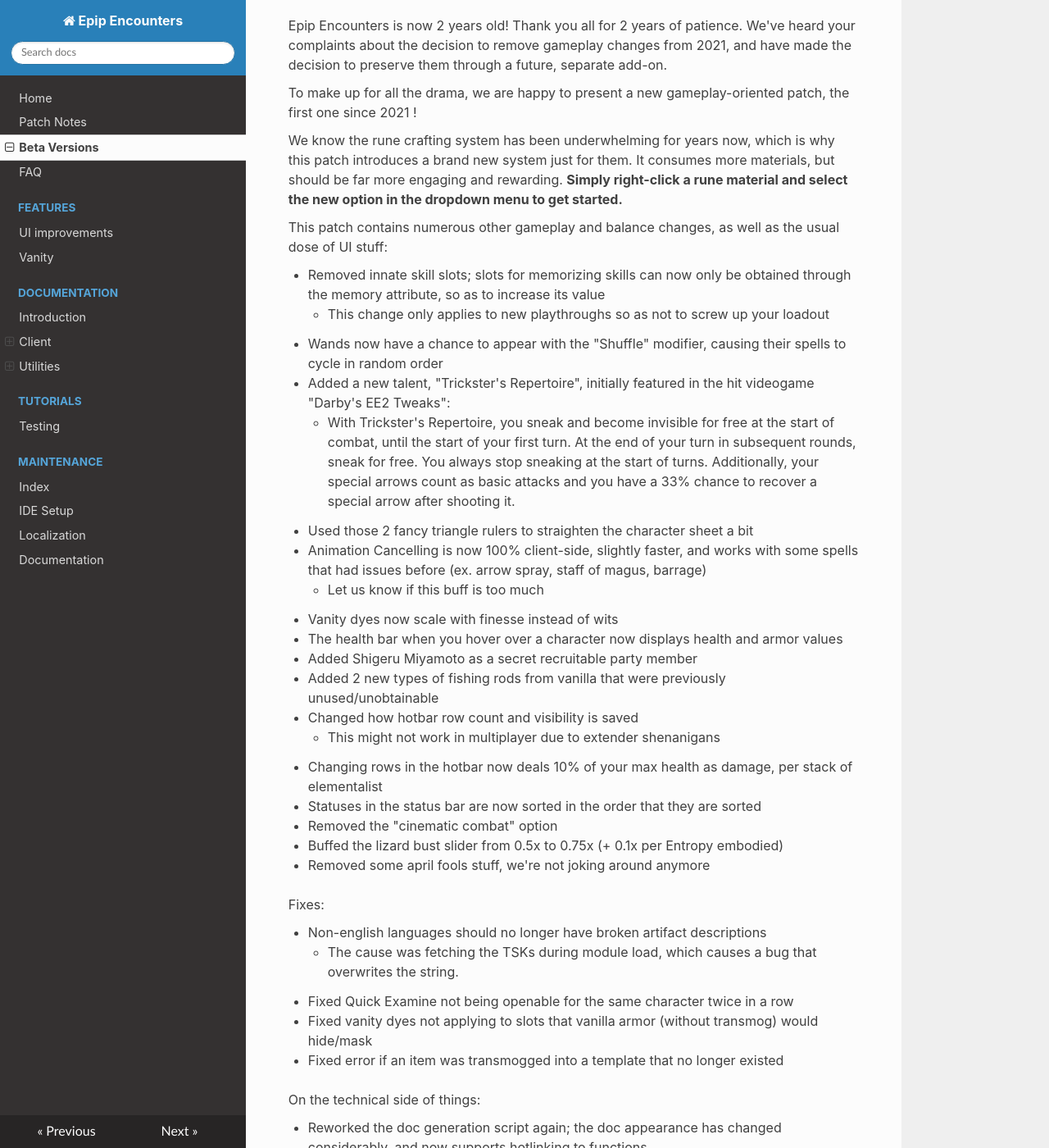
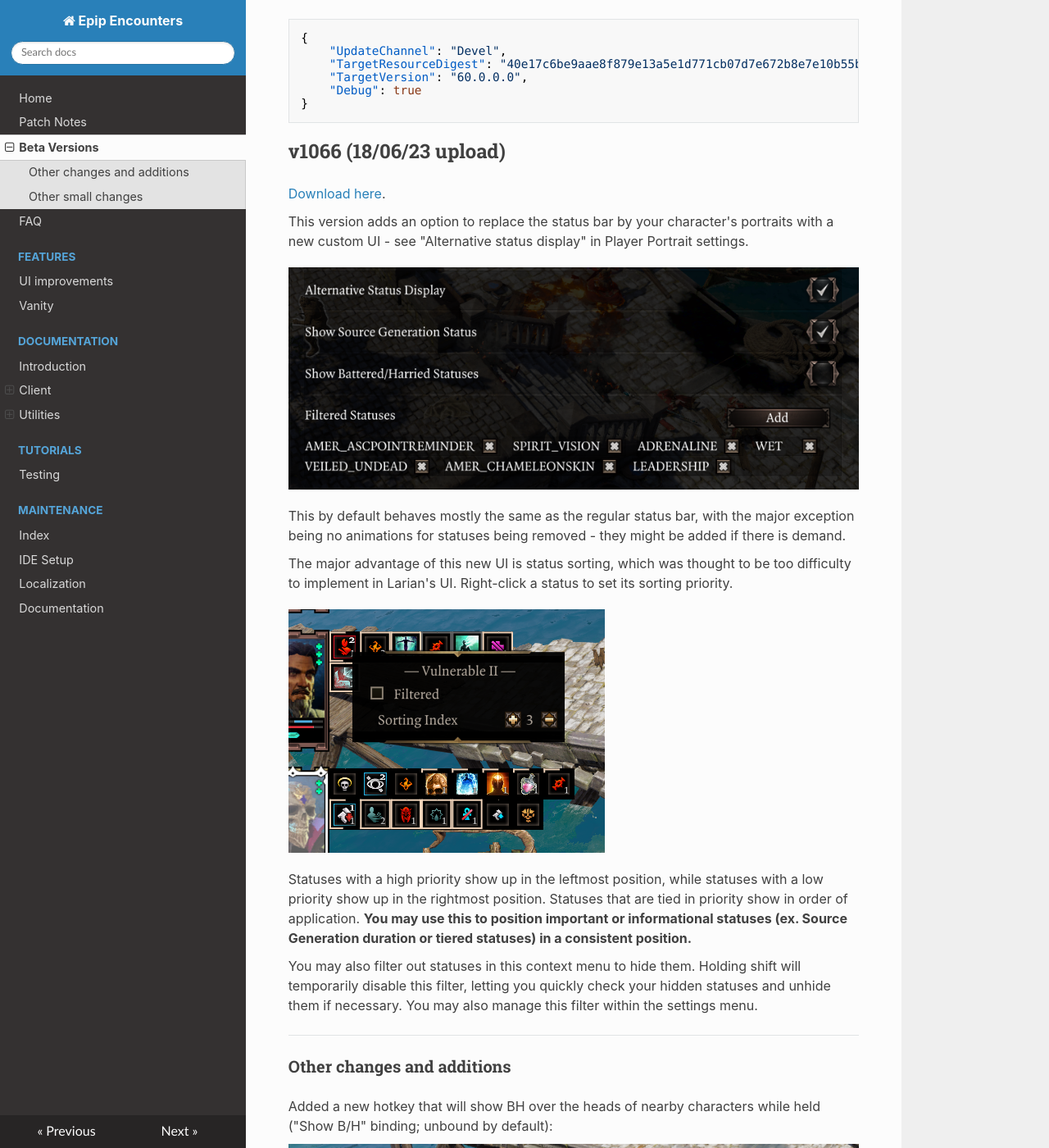
Before and after one commit to PinewoodPip/epip, an MkDocs documentation site: the page built from docs/beta.md, in a window 1280 px wide and 1400 px high, scrolled down 227 px. Shown: the whole window at 82% size. Built offline with MkDocs 1.6.1, drawn with Linux system fonts in a browser that asks for light colours; nearby versions of some CDN libraries; some of the changed text lies outside the part shown.

Commit message:
Add v1066 beta patchnotes

````diff
--- a/docs/beta.md
+++ b/docs/beta.md
@@ -1,58 +1,123 @@
 
-There is no beta running currently. You can enjoy this year's anniversary patchnotes here, though. Until I find a better place for them. Them being a part of the beta made things awkward.
 
-## 1/4/23 upload (old)
+!!! warning "Extender devel version required"
+    Requires extender v60. Intended version: `40e17c6be9aae8f879e13a5e1d771cb07d7e672b8e7e10b55bc1691ffb9eb1e0`
+    To get it, use the following `ScriptExtenderUpdaterConfig.json`:
+```json
+{
+	"UpdateChannel": "Devel",
+	"TargetResourceDigest": "40e17c6be9aae8f879e13a5e1d771cb07d7e672b8e7e10b55bc1691ffb9eb1e0",
+	"TargetVersion": "60.0.0.0",
+	"Debug": true
+}
+```
 
-Epip Encounters is now 2 years old! Thank you all for 2 years of patience. We've heard your complaints about the decision to remove gameplay changes from 2021, and have made the decision to preserve them through a future, separate add-on.
+## v1066 (18/06/23 upload)
 
-To make up for all the drama, we are happy to present a new gameplay-oriented patch, the first one since 2021 !
+[Download here](https://drive.google.com/file/d/15RiJMqoJHTiF8ptIPzjHshTCzQu34ZKW/view?usp=sharing).
 
-We know the rune crafting system has been underwhelming for years now, which is why this patch introduces a brand new system just for them. It consumes more materials, but should be far more engaging and rewarding. **Simply right-click a rune material and select the new option in the dropdown menu to get started.**
+This version adds an option to replace the status bar by your character's portraits with a new custom UI - see "Alternative status display" in Player Portrait settings.
 
-This patch contains numerous other gameplay and balance changes, as well as the usual dose of UI stuff:
+![Settings for the alternative status bar.](Features/img/ui/settings_playerportraits_statusesdisplay.png)
 
-- Removed innate skill slots; slots for memorizing skills can now only be obtained through the memory attribute, so as to increase its value
-    - This change only applies to new playthroughs so as not to screw up your loadout
-- Wands now have a chance to appear with the "Shuffle" modifier, causing their spells to cycle in random order
-- Added a new talent, "Trickster's Repertoire", initially featured in the hit videogame "Darby's EE2 Tweaks":
-    - With Trickster's Repertoire, you sneak and become invisible for free at the start of combat, until the start of your first turn. At the end of your turn in subsequent rounds, sneak for free. You always stop sneaking at the start of turns. Additionally, your special arrows count as basic attacks and you have a 33% chance to recover a special arrow after shooting it.
-- Used those 2 fancy triangle rulers to straighten the character sheet a bit
-- Animation Cancelling is now 100% client-side, slightly faster, and works with some spells that had issues before (ex. arrow spray, staff of magus, barrage)
-    - Let us know if this buff is too much
-- Vanity dyes now scale with finesse instead of wits
-- The health bar when you hover over a character now displays health and armor values
-- Added Shigeru Miyamoto as a secret recruitable party member
-- Added 2 new types of fishing rods from vanilla that were previously unused/unobtainable
-- Changed how hotbar row count and visibility is saved
-    - This might not work in multiplayer due to extender shenanigans
-- Changing rows in the hotbar now deals 10% of your max health as damage, per stack of elementalist
-- Statuses in the status bar are now sorted in the order that they are sorted
-- Removed the "cinematic combat" option
-- Buffed the lizard bust slider from 0.5x to 0.75x (+ 0.1x per Entropy embodied)
-- Removed some april fools stuff, we're not joking around anymore
+This by default behaves mostly the same as the regular status bar, with the major exception being no animations for statuses being removed - they might be added if there is demand.
+
+The major advantage of this new UI is status sorting, which was thought to be too difficulty to implement in Larian's UI. Right-click a status to set its sorting priority.
+
+![Context menu for a status.](Features/img/ui/statusesdisplay_contextmenu.png)
+
+Statuses with a high priority show up in the leftmost position, while statuses with a low priority show up in the rightmost position. Statuses that are tied in priority show in order of application. **You may use this to position important or informational statuses (ex. Source Generation duration or tiered statuses) in a consistent position.**
+
+You may also filter out statuses in this context menu to hide them. Holding shift will temporarily disable this filter, letting you quickly check your hidden statuses and unhide them if necessary. You may also manage this filter within the settings menu.
+
+---
+
+### Other changes and additions
+
+Added a new hotkey that will show BH over the heads of nearby characters while held ("Show B/H" binding; unbound by default):
+![BH Overheads feature.](Features/img/ui/bhoverheads.png)
+
+---
+
+Added an option to display common flags in the enemy health bar ("Display common flags" setting). It will display the following information (if applicable) while holding shift:
+
+- Whether Comeback Kid is available
+- Whether Attack of Opportunity is available
+- Whether the character is flagged as incapable of joining combat
+- The character's AI archetype (ranger, rogue, etc.)
+- These flags are not shown if the character doesn't have them
+
+![Flags display feature.](Features/img/ui/flagsdisplay.png)
+
+---
+
+Holding shift while looking at equipment tooltips will now display information about their EE gear modifiers, such as their tier. This display will be improved in the future to be more user-friendly.
+
+![Deltamods tiers display.](Features/img/ui/tooltipadjustments_deltamodstiersdisplay.png)
+
+---
+
+Quick Find has received various improvements:
+
+- Added a filter for Culled items
+- Added a filter to hide equipped items
+- The UI is now draggable (from the top area)
+- The UI is now closed automatically when you drag an item into the Greatforge socket (which you can now do thanks to an extender fix)
+
+---
+
+You can now manually set an icon for an item with Vanity Transmog using the new "Set Icon" button. The "Keep Icon" toggle remains and works alongside it. This uses a new "Icon Picker" UI.
+
+![Icon Picker UI.](Features/img/ui/iconpicker.png)
+
+### Other small changes
+
+- Server-side animation cancelling now has special logic to handle some previously problematic skills
+    - Projectile, Jump, MultiStrike, ProjectileStrike and Target skills now have special logic to handle cases like multi-projectile/hit skills
+- "+X% Weapon Elemental Damage" tooltip now works for any deltamod that adds damage, not just ones from EE
+- Hotbar groups can now be resized through their context menu - you can thank Cathe for that
+- Changed hotbar slot requirement evaluation to use a new extender call, which should also make it compatible with mods using custom requirements
+- Added a Gloves filter to Quick Find, which was previously missing (thanks Cathe)
+- Reordered slot filters in Quick Find; armor goes first, then weapons/shield, then jewelry (thanks Cathe)
+- Fixed a vanilla bug where undead characters would not see any armor restoration numbers over their head
+- Added the `!rainbowoverlays` console command
+- Cleaned up some scripting for the default crafting filter; as a sideeffect you will have to reconfigure the setting
 
 Fixes:
 
-- Non-english languages should no longer have broken artifact descriptions
-    - The cause was fetching the TSKs during module load, which causes a bug that overwrites the string.
-- Fixed Quick Examine not being openable for the same character twice in a row
-- Fixed vanity dyes not applying to slots that vanilla armor (without transmog) would hide/mask
-- Fixed error if an item was transmogged into a template that no longer existed
+- Fixed a regression that caused EE to add permanent stats when using their dyes
+    - You can use the `!fixdyestats` console command to remove these extra stats from your current active character; you'll need to run it once for each dye you applied
+    - Reminder that Epip has a far more customizable dyes feature in the Vanity UI
+- Fixed EE dyes being usable from Vanity even if the party didn't have them
+- Fixed hotbar group slots having wrong element layering and all blinking while using any skill
+- Fixed some hotbar inaccuracies when using Ambidextrous
+- Fixed node stats in the stats tab not disappearing after being removed. This fix is retroactive.
+- Fixed Inconspicuous being hidden while not using Derpy's Tweaks
+- Fixed "Show loot drops in healthbar" feature possibly not working correctly with Derpy's changes
+- Fixed a hotbar error if you unbound the vanilla hotkeys for vanilla actions (inventory, journal, map, etc.)
+- Fixed an error when dealing damage through moving items
 
-On the technical side of things:
+On the technical side:
 
-- Reworked the doc generation script again; the doc appearance has changed considerably, and now supports hotlinking to functions
-- Added support for multiple inheritance to classes made with the OOP library
-- Generic UIs can be fetched by string ID now (oops)
-- Added `Character.Events.ItemEquipped`
-- Updated the Generic example script and documentation
-- Net payloads now have methods to fetch the associated character and/or item
-- Added `Osiris.GetFirstFact()`
-- Added new calls to CharacterLib: `IsOrigin()`, `IsPlayer()`
-- Small changes to annotations and rewrites of code that was using deprecated stuff
-- Began work on a new cheats system and UI
-- Added `Client.IsCursorOverUI()` and `Client.GetActiveUI()`
-- Added `Input.IsTextFieldFocused()`
-- Added skillstate-related methods to CharacterLib
-- Reworked hotbar prepared/casting skill checks to not require server information
-- Added `Client.Events.SkillStateChanged`
+- Added OverlayColorsBruteForcer feature, which as the name suggests helps with figuring out the usages of the 50 overlay colors in GlobalSwitches
+- ColorLib now contains an enum of most overlay colors used by the game
+- Fixed `Character.GetSkillState()` on server
+- Added `Damage` library, currently only containing TSKs for damage types - will be used for hit/heal-related business later on
+- Craft UI table now has the TSKs for item filters
+- Ambidextrous check in `Item.CanUse()` should be more accurate now
+- Added `Tick` event to GameStateLib
+- Added `BatteredHarried.IsDisplayStatus()`, `Stats.GetStatusName()`, `Color.Lerp()`, `DeltaMods.GetItemDeltaMods()` and an item-only overload to `Item.IsEquipped()`
+- Added SPIRIT_VISION icon to StatsLib
+- SourceInfusionLib now holds Source Generation status IDs
+- Fixed `Stats.GetStatusIcon()` for CONSUME statuses
+- It's possible to now register TSKs post-init in features/libraries via `:RegisterTranslatedString()`
+- Various annotation fixes, mostly to Stat entries
+- Simplified `Client.IsInDialogue()` implementation
+- UserVarsLib now supports default values for user and mod variables
+- `Item.GetPartyTemplateCount()` now strips GUID prefixes
+- Generic:
+    - Added CloseButton and DraggingArea prefabs
+    - `IggyIcon:SetIcon()` call is NOOP'd if there is no change in the icon setup (texture, width and height), which possibly increases performance in icon-heavy UIs
+    - Fixed `Instance:Destroy()`
+    - Status prefab now looks a lot closer to the statuses in Larian UIs
+    - `IggyIcon:SetAlpha()` now supports `affectChildren` parameter
````
Also changed, not shown: docs/Features/img/ui/bhoverheads.png (added), docs/Features/img/ui/flagsdisplay.png (added), docs/Features/img/ui/iconpicker.png (added), docs/Features/img/ui/settings_playerportraits_statusesdisplay.png (added), docs/Features/img/ui/statusesdisplay_contextmenu.png (added), docs/Features/img/ui/tooltipadjustments_deltamodstiersdisplay.png (added).
